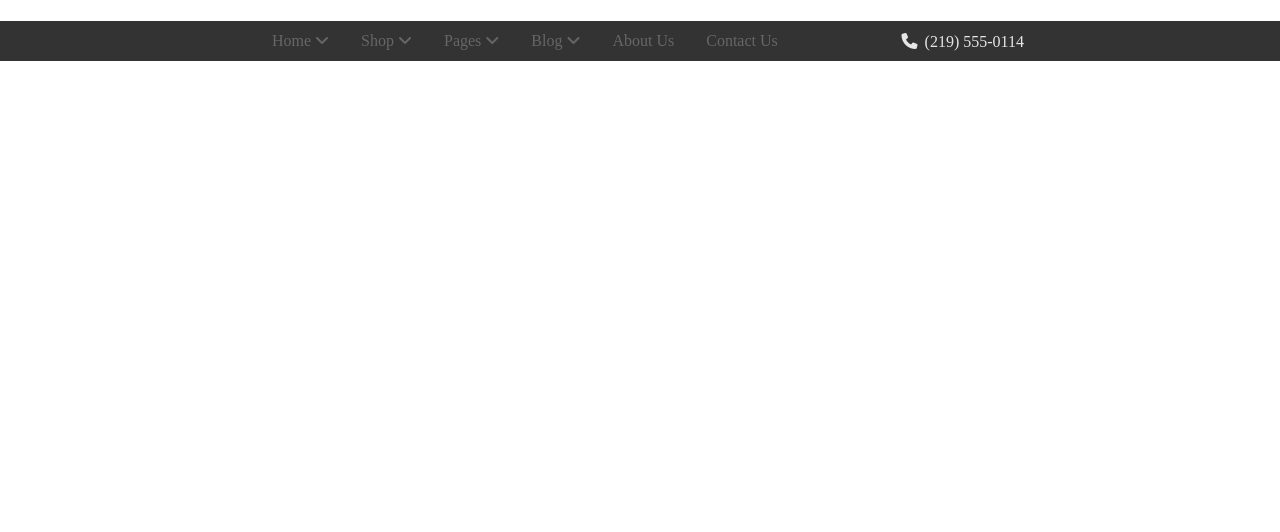
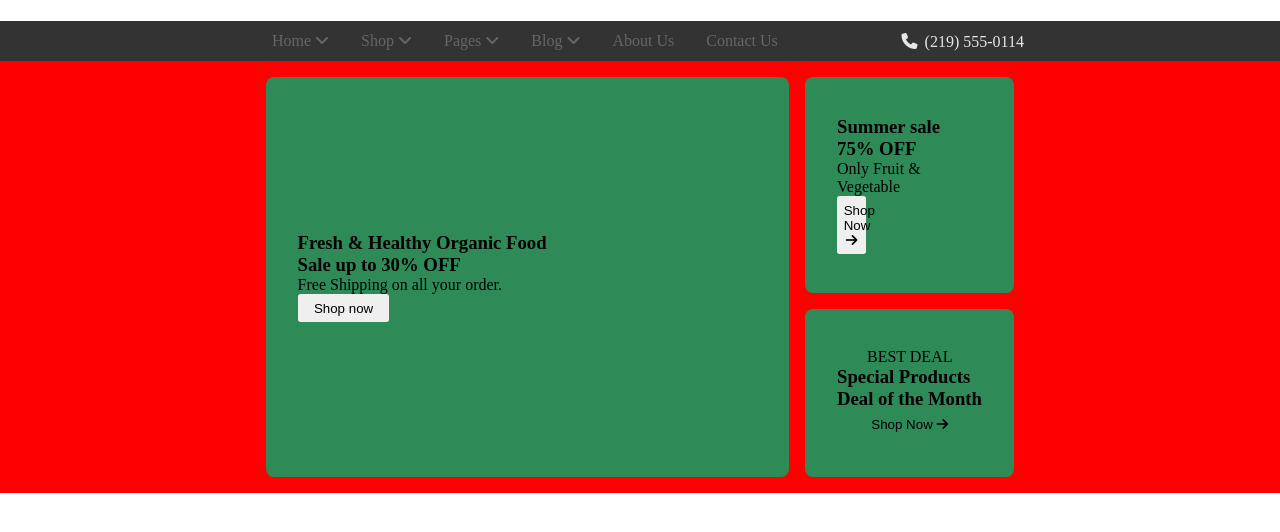
Before and after one commit to Noza96/Novatori-1, a plain HTML site: page Index.html in a window 1280 px wide. Shown: the part 120-652 px from the top of the page. Drawn offline with Linux system fonts and the light colour scheme.

Commit message:
update 2

```diff
--- a/Index.html
+++ b/Index.html
@@ -88,5 +88,38 @@
             </a>
         </nav>
     </header>
+
+    <main>
+        <div class="offers_wrapper">
+            <ul>
+                <li>
+                    <h3>Fresh & Healthy Organic Food</h3>
+                    <div>
+                        <h3>
+                            Sale up to <span>30% OFF</span>
+                        </h3>
+                        <p>Free Shipping on all your order.</p>
+                    </div>
+                    <button>Shop now</button>
+                </li>
+            </ul>
+            <ul>
+                <li>
+                    <h3>Summer sale <br>75% OFF</h3>
+                    <p>Only Fruit & Vegetable</p>
+                    <button>Shop Now
+                    <i class="fa-solid fa-arrow-right"></i>
+                    </button>
+                </li>
+                <li>
+                    <p>BEST DEAL</p>
+                    <h3>Special Products Deal of the Month</h3>
+                    <button>Shop Now
+                        <i class="fa-solid fa-arrow-right"></i>
+                    </button>
+                </li>
+            </ul>
+        </div>
+    </main>
 </body>
 </html>
--- a/style/style.scss
+++ b/style/style.scss
@@ -6,15 +6,16 @@
     box-sizing: border-box;
 }
 
+li{
+    list-style-type: none;
+}
+
 header{
     width: 100%;
     height: 30%;
     display: flex;
     flex-direction: column;
     justify-content: flex-start;
-    li{
-        list-style-type: none;
-    }
 }
 
 .header_settings, .header_search, nav{
@@ -61,7 +62,8 @@ header{
         width: 100%;
         padding: .5em;
         flex-wrap: wrap;
-        justify-content: space-between;}
+        justify-content: space-between;
+    }
     .header_search_wrapper{
         display: flex;
         width: 100%;
@@ -136,7 +138,11 @@ nav{
                 }
             }
             li, a {
-                color: $primary-font-color
+                color: $primary-font-color;
+
+                &:hover{
+                    color: white;
+                }
             }
 
         }
@@ -148,3 +154,56 @@ nav{
             }
         }
 }
+
+main{
+    background-color: red;
+    width: 100%;
+    height: auto;
+    padding: 1em;
+    .offers_wrapper{
+        width: 60%;
+        margin: 0 auto;
+        display: flex;
+        flex-direction: row;
+        gap: 1em;
+        ul{
+            display: flex;
+            flex-wrap: wrap;
+            flex-direction: column;
+            gap: 1em;
+            width: 28%;
+            height: 50vh;
+            li{
+                // background-image: url('../src/img01.jpg');
+                background-color: seagreen;
+                background-repeat: no-repeat;
+                background-size: cover;
+                flex-grow: 1;
+                border-radius: .5em;
+                display: flex;
+                flex-direction: column;
+                padding: 2em;
+                justify-content: center;
+                button{
+                    width: 20%;
+                    padding: .5em;
+                    border-radius: .2em;
+                    bordeR: none;
+                    outline: none;
+                }
+            };
+            li:nth-child(2){
+                justify-content: center;
+                align-items: center;
+                button{
+                    width: auto;
+                    background-color: transparent;
+                    cursor: pointer;
+                }
+            }
+        }
+        ul:nth-child(1){
+            width: 70%;
+        }
+    }
+}
```
Also changed, not shown: src/img01.jpg (added), style/style.css, 1 other file.
